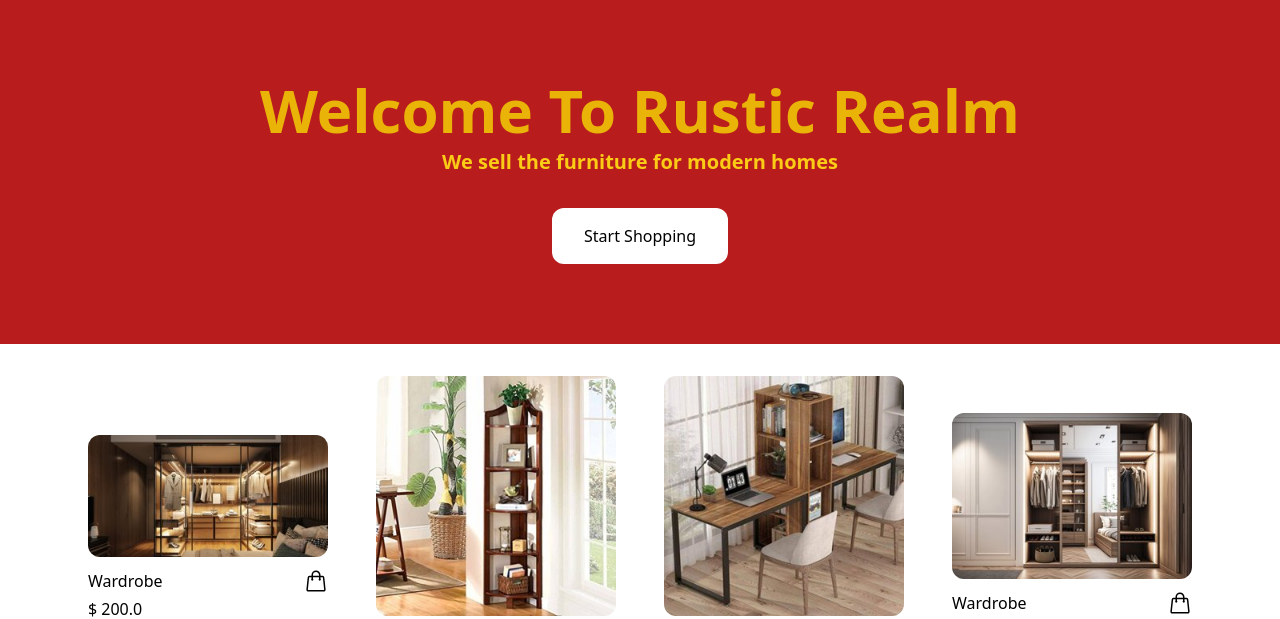
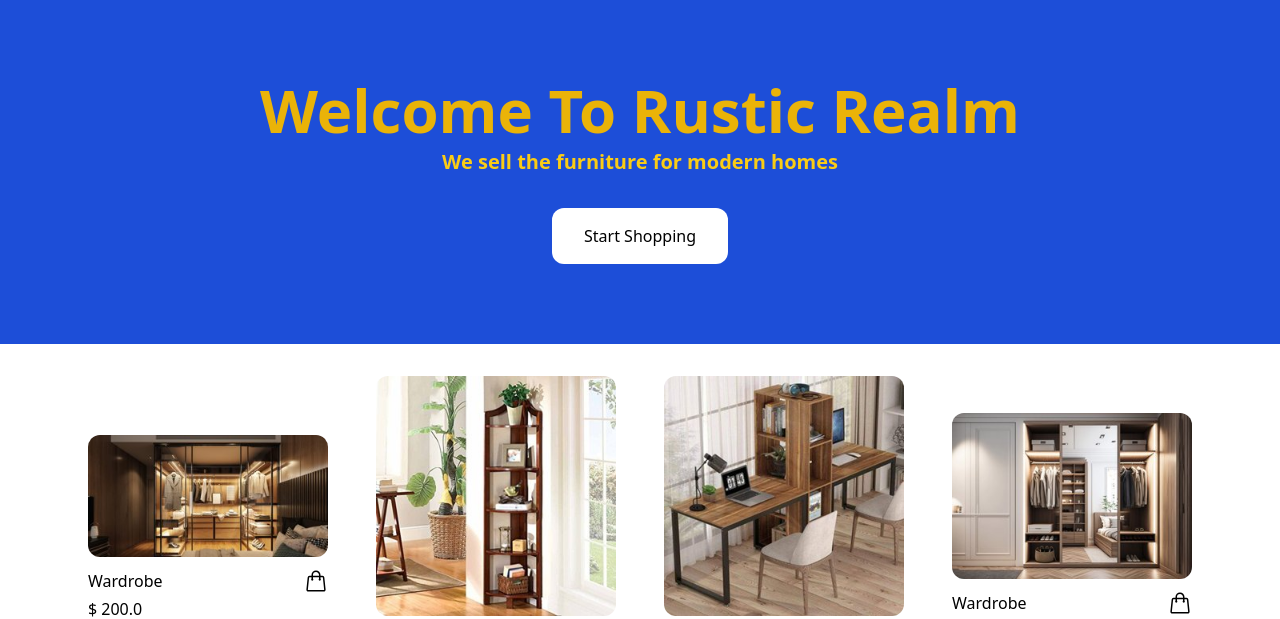
Before and after one commit to DCchauhan07/X22205284-Devs-Final-Project, a Django app: page / in a window 1280 px wide. Shown: the part 69-688 px from the top of the page. Run offline with Django 3.2, Linux system fonts and the light colour scheme; data comes from the database, SQL or seed files in the repository; both versions use the stored data as it was after the commit; some libraries are stand-ins or nearby versions.

Commit message:
Changes of the color for the website

```diff
--- a/core/templates/core/frontpage.html
+++ b/core/templates/core/frontpage.html
@@ -3,7 +3,7 @@
 {% block title %}Welcome{% endblock %}
 
 {% block content%}
-<header class="px-6 py-10 lg:py-20 bg-red-700">
+<header class="px-6 py-10 lg:py-20 bg-blue-700">
     <div class="max-w-3xl mx-auto text-center">
         <p class="mb-2 text-4xl lg:text-6xl font-bold text-yellow-500">Welcome To Rustic Realm</p>
 
--- a/core/views.py
+++ b/core/views.py
@@ -29,6 +29,7 @@ def get_products(category_slug=None, query=None):
         products = products.filter(Q(name__icontains=query) | Q(description__icontains=query))
 
     return products
+
 
 
 def frontpage(request):
```
Also changed, not shown: db.sqlite3.
